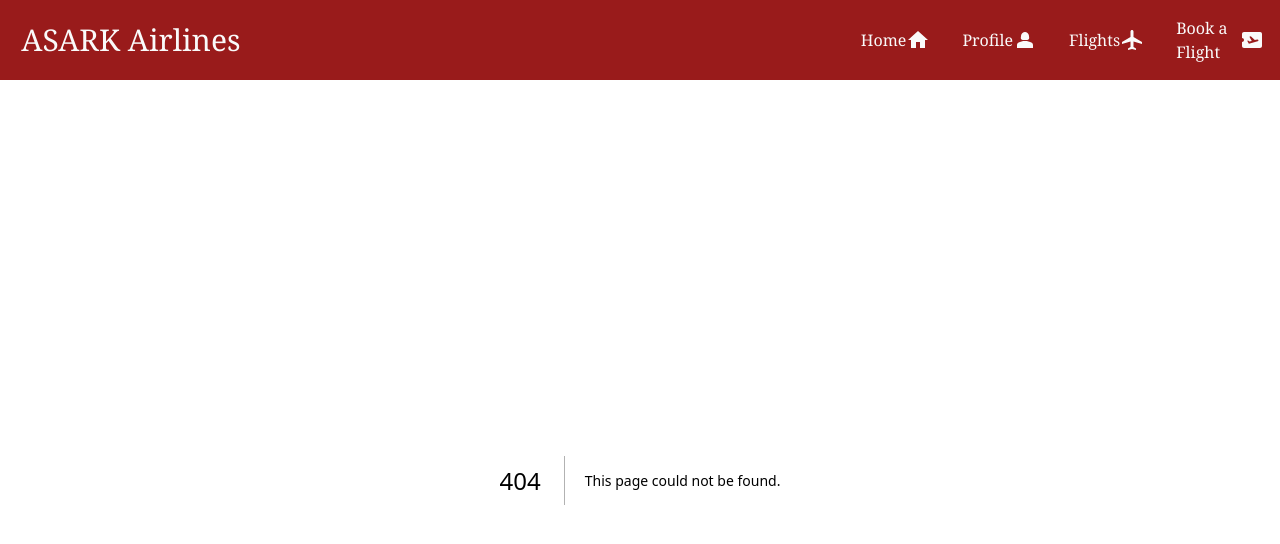
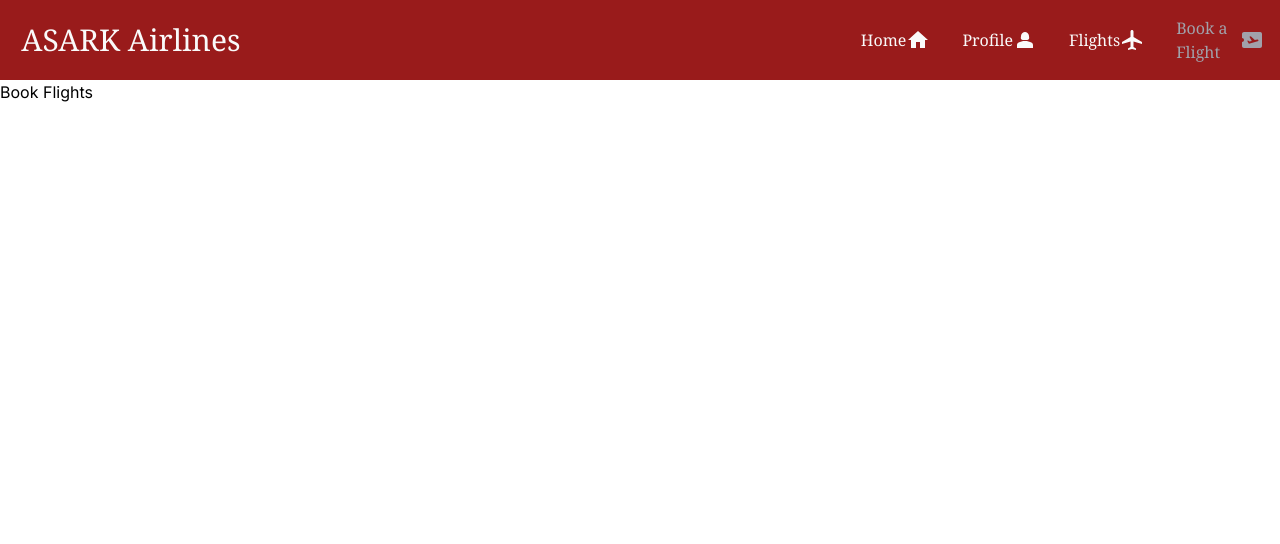
Before and after one commit to abhinnsarkar/airline-ui, a Next.js app: page /flights-schedules-book in a window 1280 px wide. Before the commit this address had no page. Shown: the top 544 px of the page. Built offline with nearby package versions, Linux system fonts and the light colour scheme.

Commit message:
added the page to see all the available flights

```diff
--- /dev/null
+++ b/src/app/flights-schedules-book/page.tsx
@@ -0,0 +1,7 @@
+import React from "react";
+
+const page = () => {
+    return <div>Book Flights</div>;
+};
+
+export default page;
--- a/src/components/header.tsx
+++ b/src/components/header.tsx
@@ -15,7 +15,7 @@ export default function Header() {
         { name: "Flights", url: "/flights", icon: <AirplanemodeActiveIcon /> },
         {
             name: "Book a Flight",
-            url: "/flights-book",
+            url: "/flights-schedules-book",
             icon: <AirplaneTicketIcon />,
         },
     ];
```
